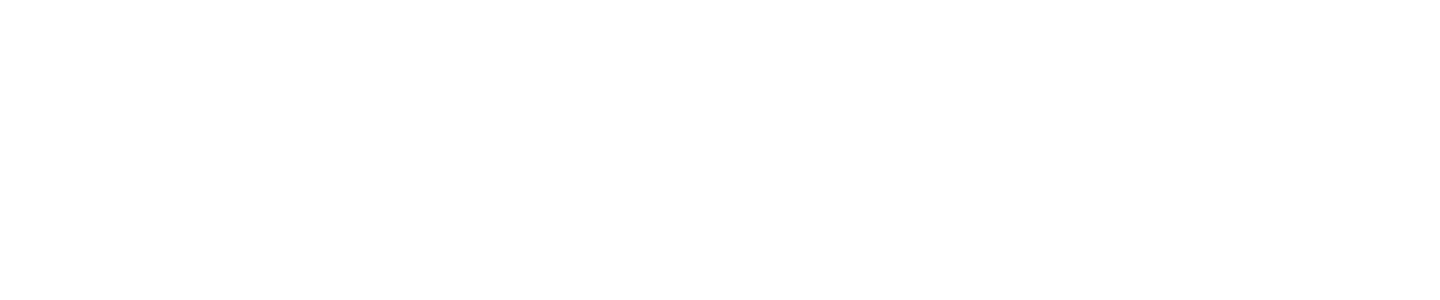
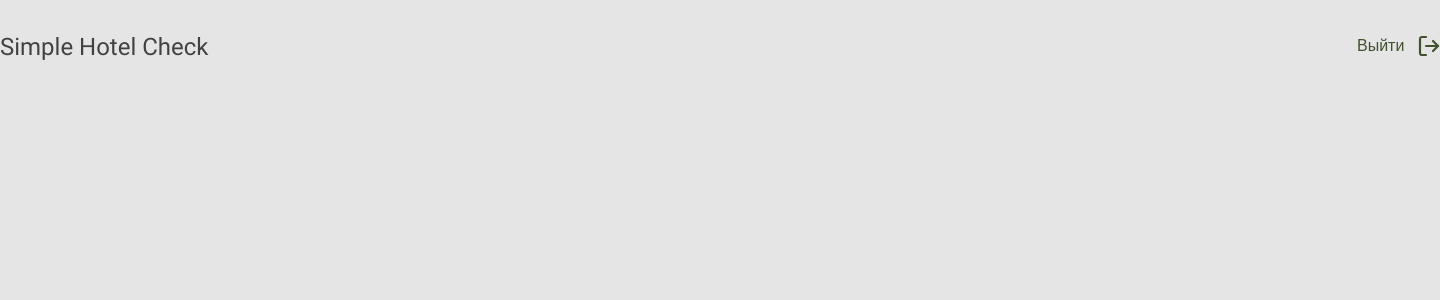
Before and after one commit to rsnow67/simple-house-check, a React (Create React App) app: page / in a window 1280 px wide. Shown: the top 300 px of the page, 1440 px wide, since content can reach past the window. Built offline with nearby package versions, Linux system fonts and the light colour scheme; sample sign-in values are in the browser's storage.

Commit message:
сделал header на странице hotels

```diff
--- /dev/null
+++ b/src/components/ExitButton/ExitButton.js
@@ -0,0 +1,30 @@
+import React from "react";
+import { useDispatch } from "react-redux";
+import { useHistory } from "react-router";
+import { changeIsAuthed } from "../../actions/login";
+
+export default function ExitButton(props) {
+	const {
+		className,
+		text
+	} = props;
+	const dispatch = useDispatch();
+	const history = useHistory();
+
+	const handleLogOut = () => {
+		dispatch(changeIsAuthed(false));
+		history.push('/login');
+		localStorage.setItem('isAuthed', 'null');
+	}
+
+	return (
+		<button className={className} onClick={handleLogOut}>
+			{text}
+			<svg width="22" height="22" viewBox="0 0 22 22" fill="none" xmlns="http://www.w3.org/2000/svg">
+				<path d="M8 20H4C3.46957 20 2.96086 19.7893 2.58579 19.4142C2.21071 19.0391 2 18.5304 2 18V4C2 3.46957 2.21071 2.96086 2.58579 2.58579C2.96086 2.21071 3.46957 2 4 2H8" stroke="#41522E" stroke-width="2.2" stroke-linecap="round" stroke-linejoin="round" />
+				<path d="M15 16L20 11L15 6" stroke="#41522E" stroke-width="2.2" stroke-linecap="round" stroke-linejoin="round" />
+				<path d="M20 11H8" stroke="#41522E" stroke-width="2.2" stroke-linecap="round" stroke-linejoin="round" />
+			</svg>
+		</button>
+	)
+}
--- a/src/components/Hotels/Hotels.js
+++ b/src/components/Hotels/Hotels.js
@@ -1,12 +1,18 @@
 import React from "react";
+import ExitButton from "../ExitButton/ExitButton";
 
 export default function Hotels(props) {
 
 	return (
-		<React.Fragment>
-			<header className="app__header header"></header>
+		<div className="container">
+			<header className="app__header header">
+				<div className="header__wrapper">
+					<h2 className="header__title title">simple hotel check</h2>
+					<ExitButton className="header__exit-button" text="Выйти" />
+				</div>
+			</header>
 			<main className="app__main main">
 			</main>
-		</React.Fragment>
+		</div>
 	)
 }
--- a/src/components/Login/Login.js
+++ b/src/components/Login/Login.js
@@ -55,7 +55,7 @@
 						onSubmit={handleSubmit}
 					>
 						<div className="login-form__inner">
-							<h2 className="login-form__title">simple hotel check</h2>
+							<h2 className="login-form__title title title_bordered">simple hotel check</h2>
 							<Input
 								className="login-form__input"
 								error={loginError}
--- a/src/components/Router/Router.js
+++ b/src/components/Router/Router.js
@@ -1,25 +1,20 @@
 import React from 'react';
-import { useSelector } from 'react-redux';
-import { Switch, Route, Redirect } from 'react-router';
+import { Switch, Route } from 'react-router';
 import PrivateRoute from '../../hocs/PrivateRoute';
-import { loginSelector } from '../../selectors/login';
 import Hotels from '../Hotels/Hotels';
 import Login from '../Login/Login';
 
 export default function Router() {
-	const isAuthed = useSelector(loginSelector);
-
 	return (
 		<Switch>
-			<Route path="/login" exact render={() => {
-				return isAuthed ? <Redirect to="/" /> : <Login />
-			}}>
-			</Route>
 			<PrivateRoute path="/" exact>
 				<Hotels />
 			</PrivateRoute>
+			<Route path="/login">
+				<Login />
+			</Route>
 			<Route>
-				<Redirect to="/" />
+				<p>404: not found</p>
 			</Route>
 		</Switch>
 	)
--- a/src/css/style.css
+++ b/src/css/style.css
@@ -140,6 +140,26 @@
   font-style: normal;
   -webkit-font-smoothing: antialiased;
   -moz-osx-font-smoothing: grayscale;
+  background-color: #E5E5E5;
+}
+
+.container {
+  width: 1440px;
+  margin: 0 auto;
+}
+
+.title {
+  font-size: 24px;
+  line-height: 28px;
+  font-weight: 500;
+  font-style: normal;
+  color: #424242;
+  text-transform: capitalize;
+}
+
+.title_bordered {
+  -webkit-text-stroke-width: 1px;
+  -webkit-text-stroke-color: black;
 }
 
 @font-face {
@@ -208,6 +228,7 @@
 
 .fieldset__input_red {
   border: 1px solid #EB1717;
+  color: #EB1717;
 }
 
 .fieldset__error {
@@ -279,14 +300,6 @@
 
 .login-form__title {
   margin: 0 0 32px 0;
-  font-size: 24px;
-  line-height: 28px;
-  font-weight: 500;
-  font-style: normal;
-  color: #424242;
-  text-transform: capitalize;
-  -webkit-text-stroke-width: 1px;
-  -webkit-text-stroke-color: black;
 }
 
 .login-form__input {
@@ -296,4 +309,31 @@
 .login-form__button {
   margin: 8px 0 0 0;
 }
+
+.header__wrapper {
+  height: 92px;
+  display: flex;
+  justify-content: space-between;
+  align-items: center;
+}
+
+.header__exit-button {
+  width: 83px;
+  height: 24px;
+  padding: 0;
+  display: flex;
+  justify-content: space-between;
+  align-items: center;
+  border: none;
+  background: transparent;
+  font-size: 16px;
+  line-height: 20px;
+  font-weight: 400;
+  font-style: normal;
+  color: #41522E;
+}
+
+.header__exit-button:hover {
+  cursor: pointer;
+}
 /*# sourceMappingURL=style.css.map */
--- a/src/scss/_general.scss
+++ b/src/scss/_general.scss
@@ -6,9 +6,24 @@
 	font-style: normal;
 	-webkit-font-smoothing: antialiased;
 	-moz-osx-font-smoothing: grayscale;
+	background-color: $app-bkg;
 }
 
-// .container {
-// 	width: 1048px;
-// 	margin: 0 auto;
-// }
+.container {
+	width: 1440px;
+	margin: 0 auto;
+}
+
+.title {
+	font-size: 24px;
+	line-height: 28px;
+	font-weight: 500;
+	font-style: normal;
+	color: $text-color;
+	text-transform: capitalize;
+}
+
+.title_bordered {
+	-webkit-text-stroke-width: 1px;
+	-webkit-text-stroke-color: black;
+}
--- a/src/scss/_variables.scss
+++ b/src/scss/_variables.scss
@@ -1,4 +1,5 @@
-$app-bkg: #282c34;
+$app-bkg: #E5E5E5;
 $white-color: #FFFFFF;
 $text-color: #424242;
 $error-color: #EB1717;
+$swampy-color: #41522E;
--- a/src/scss/blocks/_fieldset.scss
+++ b/src/scss/blocks/_fieldset.scss
@@ -27,7 +27,7 @@
 
 	&__input_red {
 		border: 1px solid #EB1717;
-		;
+		color: $error-color;
 	}
 
 	&__error {
--- /dev/null
+++ b/src/scss/blocks/_header.scss
@@ -0,0 +1,24 @@
+.header {
+	&__wrapper {
+		height: 92px;
+		@include flex-space-between;
+		align-items: center;
+	}
+
+	&__exit-button {
+		width: 83px;
+		height: 24px;
+		padding: 0;
+		display: flex;
+		justify-content: space-between;
+		align-items: center;
+		border: none;
+		background: transparent;
+		@include font (16px, 20px, 400);
+		color: $swampy-color;
+	}
+
+	&__exit-button:hover {
+		cursor: pointer;
+	}
+}
--- a/src/scss/blocks/_login-form.scss
+++ b/src/scss/blocks/_login-form.scss
@@ -20,11 +20,6 @@
 
 	&__title {
 		margin: 0 0 32px 0;
-		@include font(24px, 28px, 500);
-		color: $text-color;
-		text-transform: capitalize;
-		-webkit-text-stroke-width: 1px;
-		-webkit-text-stroke-color: black;
 	}
 
 	&__input {
--- a/src/scss/style.scss
+++ b/src/scss/style.scss
@@ -8,3 +8,4 @@
 @import 'blocks/login';
 @import 'blocks/login-button';
 @import 'blocks/login-form';
+@import 'blocks/header';
```
Also changed, not shown: src/img/logout-icon.svg (added), 1 other file (tests, documents, lock files or other folders).
